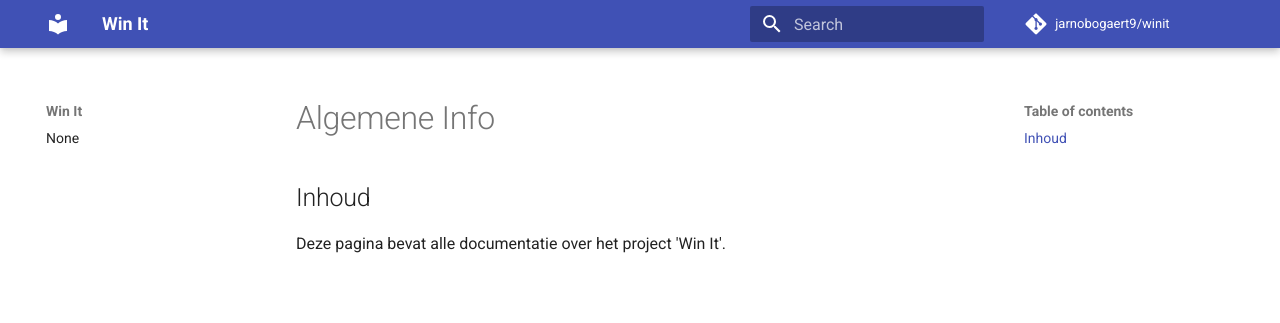
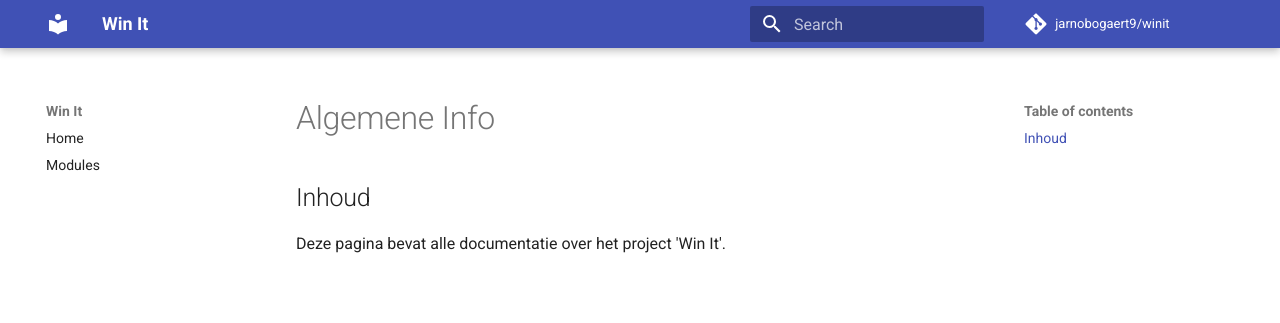
Before and after one commit to jarnobogaert9/winit, an MkDocs documentation site: the page built from docs/index.md, in a window 1280 px wide. Shown: the top 323 px of the page. Built offline with MkDocs 1.6.1 and Material for MkDocs 9.7.7, drawn with Linux system fonts in a browser that asks for light colours; comment, search, counter and statistics services are not loaded.

Commit message:
Fix: nav in mkdocs.yml changed

```diff
--- a/mkdocs.yml
+++ b/mkdocs.yml
@@ -6,7 +6,8 @@ repo_name: 'jarnobogaert9/winit'
 repo_url: 'https://github.com/jarnobogaert9/winit'
 
 nav:
-    - './Modules'
+    - 'Home': './'
+    - 'Modules': '/Modules/'
 
 theme:
   name: 'material'
```
